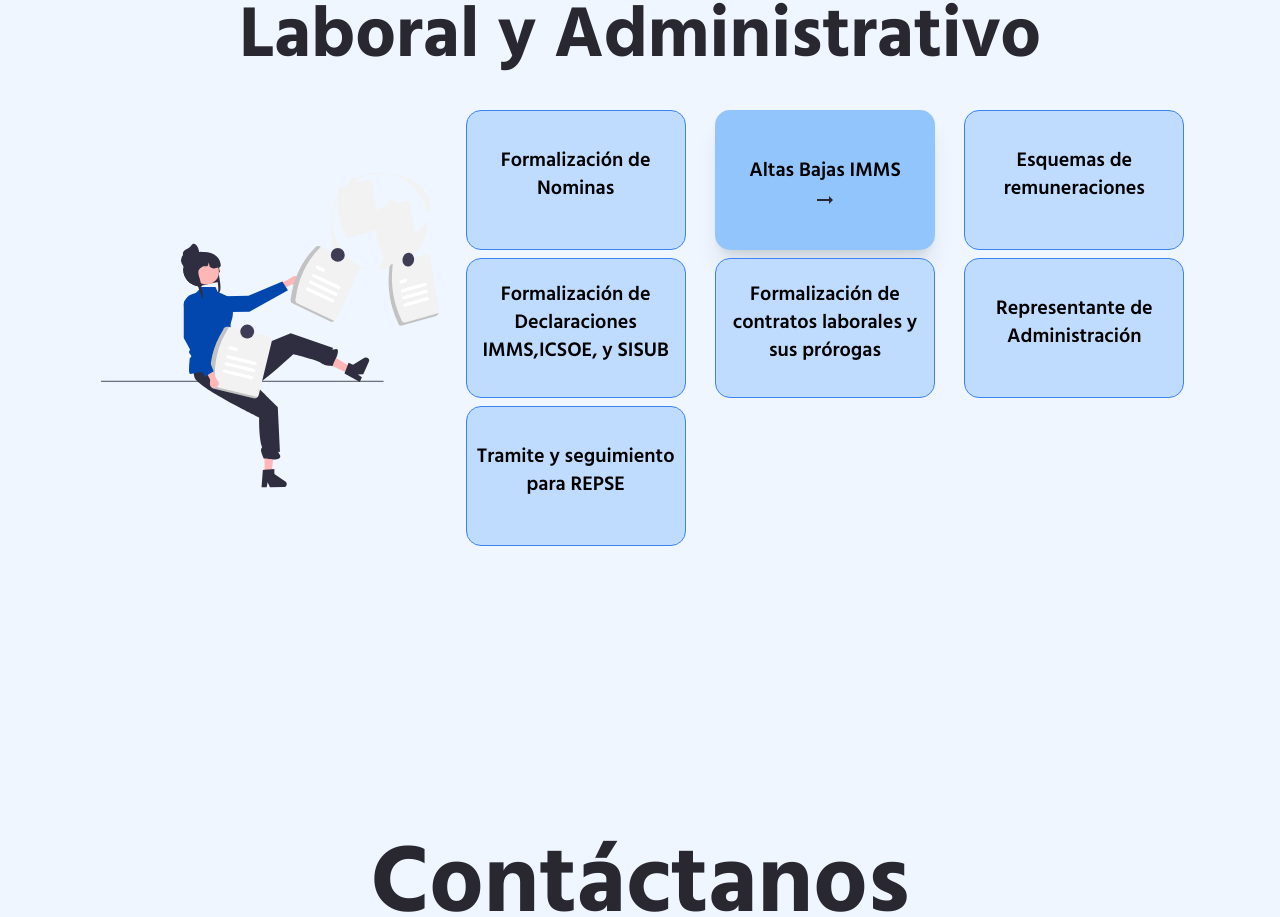
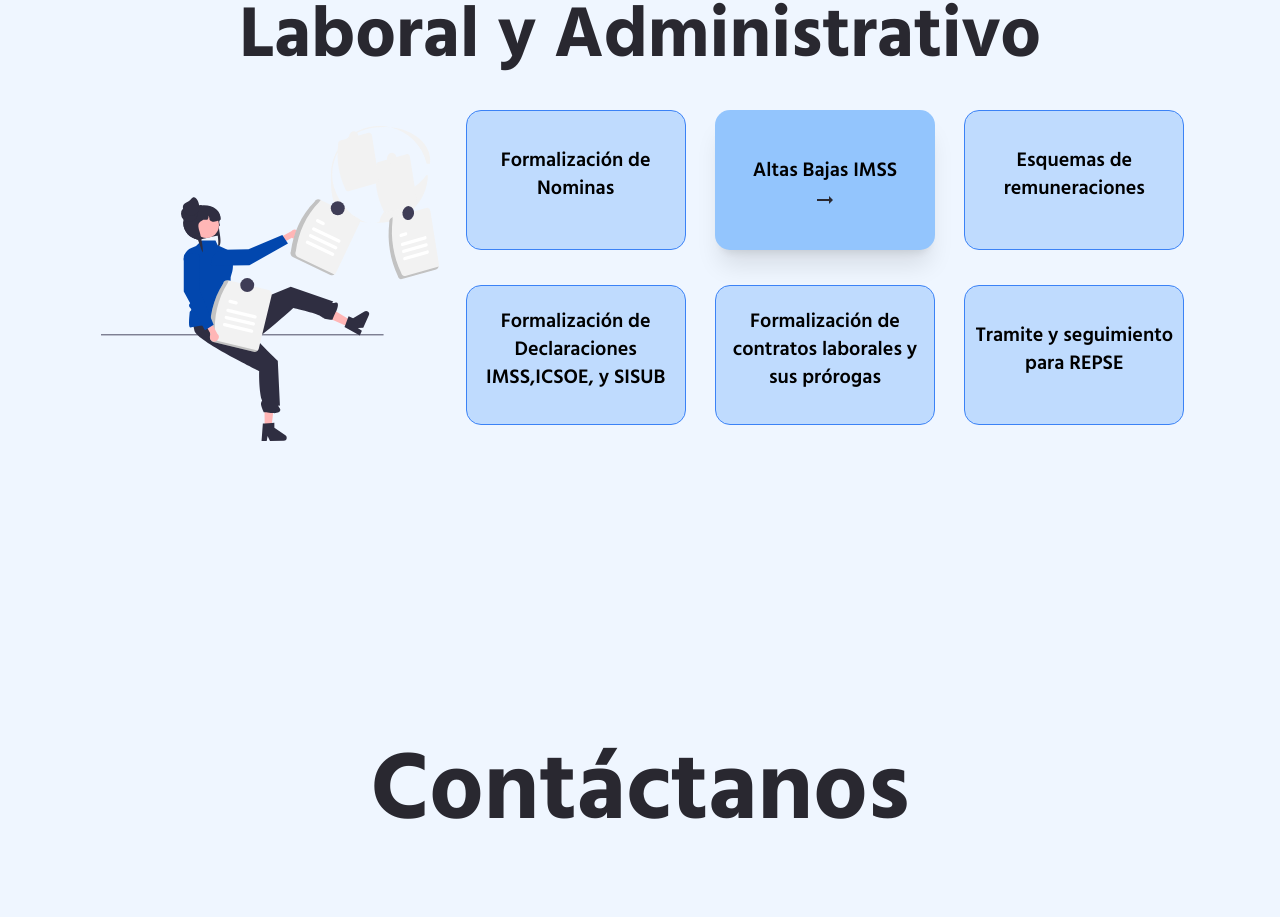
Before and after one commit to MiloDeSkorpio/contable, a React (Create React App) app: page / in a window 1280 px wide. Shown: the part 4448-5365 px from the top of the page. Built offline with nearby package versions, Linux system fonts and the light colour scheme.

Commit message:
Ortografia

```diff
--- a/src/data.js
+++ b/src/data.js
@@ -118,7 +118,7 @@ export const pricing = {
       delay: 100
     },
     {
-      title: 'Altas Bajas IMMS',
+      title: 'Altas Bajas IMSS',
       delay: 200
     },
     {
@@ -126,16 +126,12 @@ export const pricing = {
       delay: 300
     },
     {
-      title: 'Formalización de Declaraciones IMMS,ICSOE, y SISUB',
+      title: 'Formalización de Declaraciones IMSS,ICSOE, y SISUB',
       delay: 400
     },
     {
       title: 'Formalización de contratos laborales y sus prórogas',
       delay: 500
-    },
-    {
-      title: 'Representante de Administración',
-      delay: 600
     },
     {
       title: 'Tramite y seguimiento para REPSE',
```
